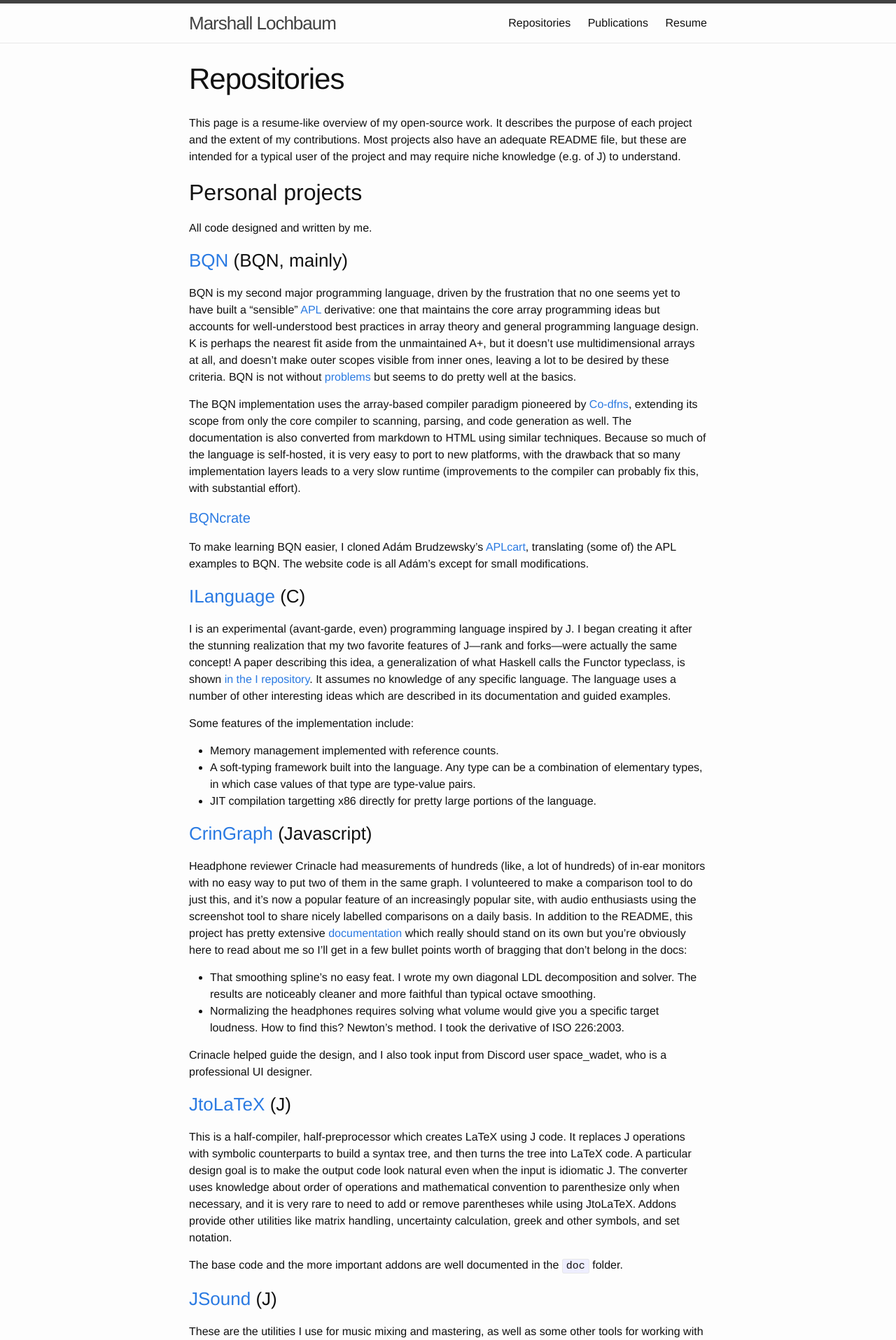
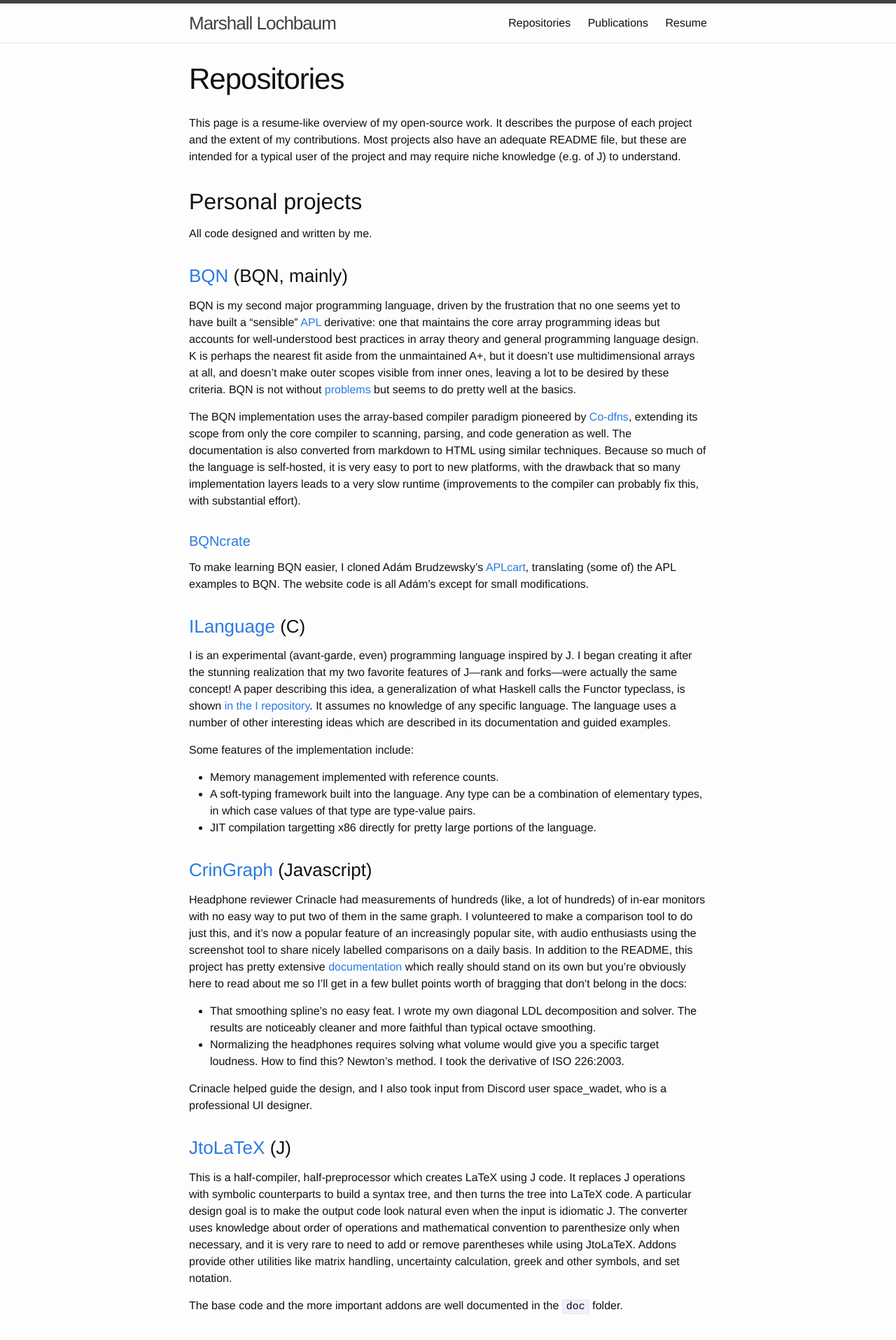
Before and after one commit to mlochbaum/mlochbaum.github.io, a Jekyll site: the page built from index.markdown, in a window 1280 px wide. Shown: the top 1915 px of the page at 70% size. Built offline with Jekyll 4.4.1, drawn with Linux system fonts in a browser that asks for light colours.

Commit message:
Improve header spacing

```diff
--- a/_sass/_base.scss
+++ b/_sass/_base.scss
@@ -30,11 +30,14 @@ body {
 /**
  * Set `margin-bottom` to maintain vertical rhythm
  */
-h1, h2, h3, h4, h5, h6,
 p, blockquote, pre,
 ul, ol, dl, figure,
 %vertical-rhythm {
     margin-bottom: $spacing-unit / 2;
+}
+h2, h3, h4, h5, h6 {
+    line-height: 1.3;
+    margin: 2rem 0 0.8rem 0;
 }
 
 
```
